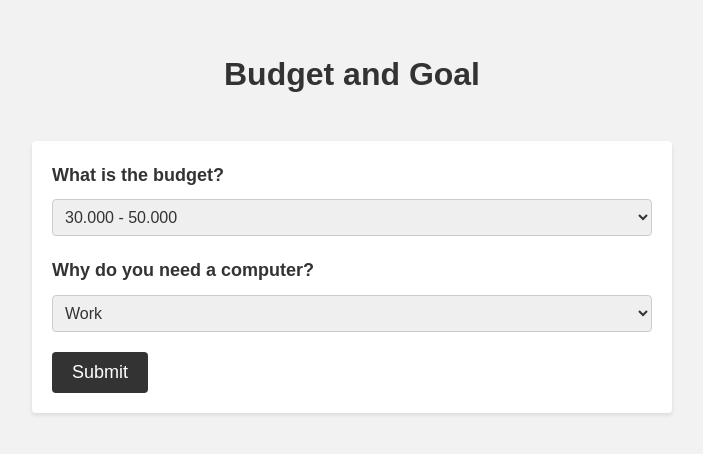
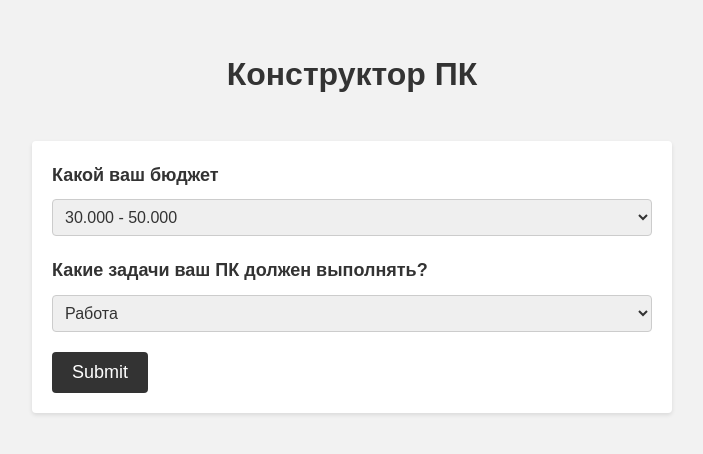
Before and after one commit to loxno92/loxno92.github.io, a plain HTML site: page index.html in a window 1280 px wide. Shown: the whole page, without its empty margins (288-991 px from the left). Drawn offline with Linux system fonts and the light colour scheme.

Commit message:
Update index.html

```diff
--- a/index.html
+++ b/index.html
@@ -69,10 +69,10 @@
     </style>
 </head>
 <body>
-    <h1>Budget and Goal</h1>
+    <h1>Конструктор ПК</h1>
     <form id="form">
         <div class="question">
-            <label for="budget">What is the budget?</label>
+            <label for="budget">Какой ваш бюджет</label>
             <select id="budget" name="budget">
                 <option value="30000-50000">30.000 - 50.000</option>
                 <option value="50000-70000">50.000 - 70.000</option>
@@ -80,11 +80,11 @@
             </select>
         </div>
         <div class="question">
-            <label for="goal">Why do you need a computer?</label>
+            <label for="goal">Какие задачи ваш ПК должен выполнять?</label>
             <select id="goal" name="goal">
-                <option value="work">Work</option>
-                <option value="games">Games</option>
-                <option value="video-editing">Video Editing</option>
+                <option value="work">Работа</option>
+                <option value="games">Игры</option>
+                <option value="video-editing">Видео монтаж</option>
             </select>
         </div>
         <button type="submit">Submit</button>
```
